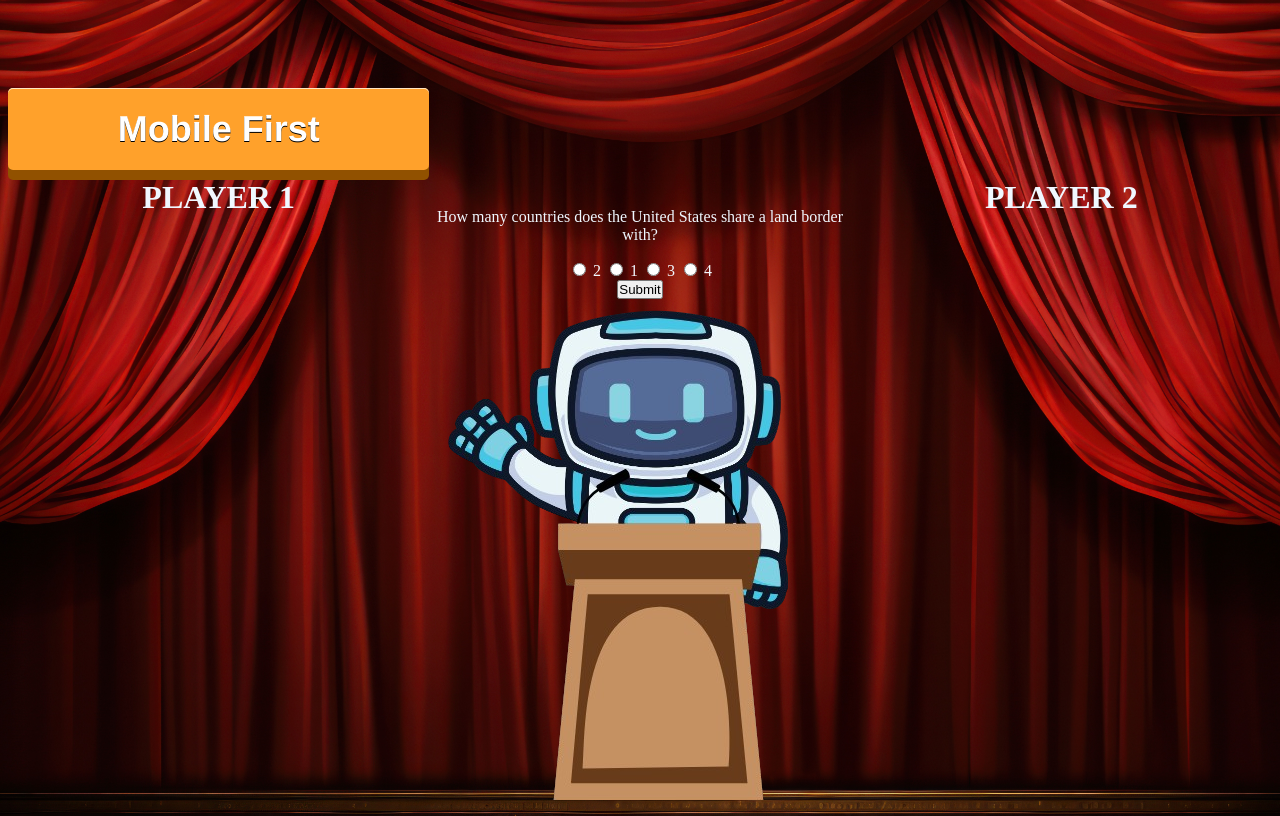
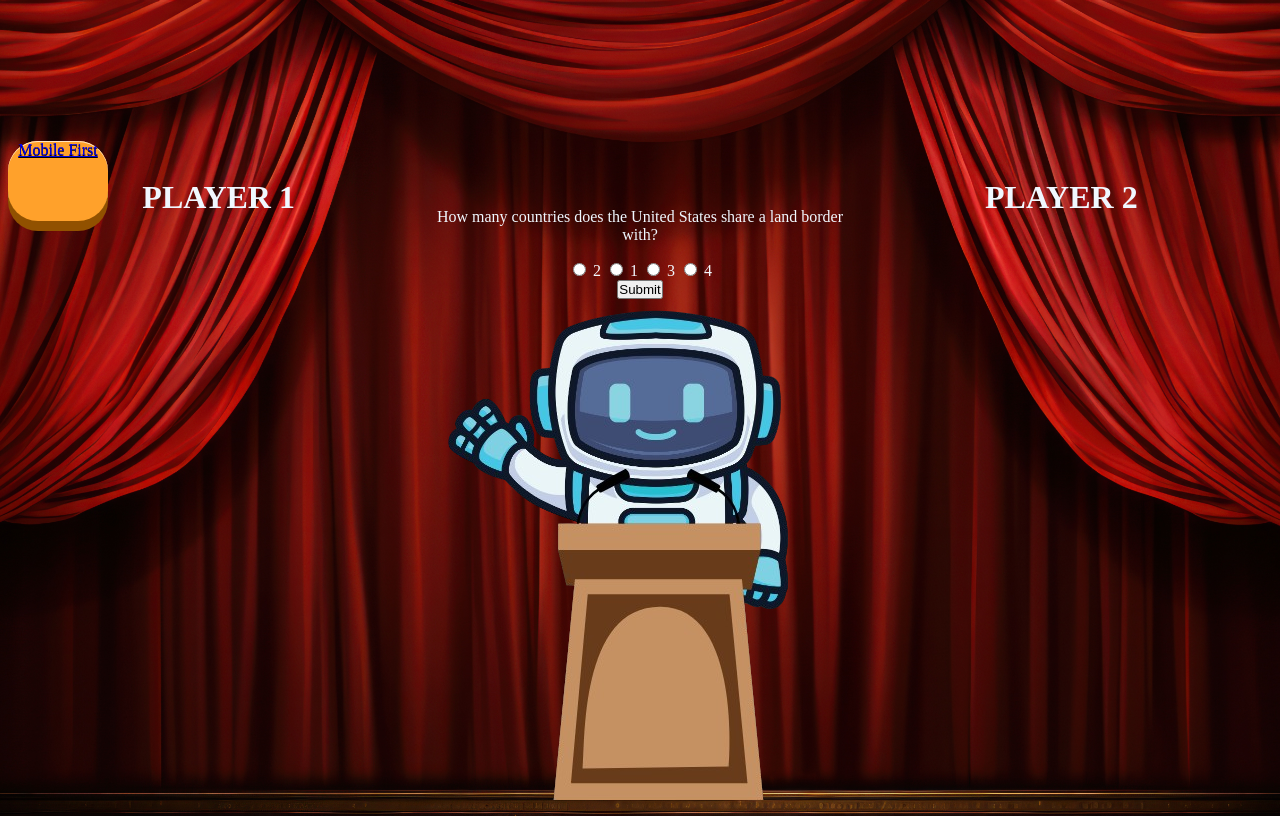
Before and after one commit to RaminKp/MindGrind, a Django app: page / in a window 1280 px wide. Run offline with Django 5.2, Linux system fonts and the light colour scheme; data comes from the database, SQL or seed files in the repository; some web fonts are replaced.

Commit message:
Update styles.css
Added styles for buttons and generally made the UI look better

```diff
--- a/theApp/static/css/styles.css
+++ b/theApp/static/css/styles.css
@@ -23,12 +23,20 @@ body {
 }
 
 .player{
+  display: grid;
+  grid-template-rows: repeat(6,1fr);
 }
 
 .playerTitle{
+  grid-row: 1/2;
   position: relative;
   top: 150px;
   color: aliceblue;
+}
+
+.questionPlace{
+  position: relative;
+  bottom: 40px;
 }
 
 .questionText{
@@ -52,36 +60,24 @@ body {
   right: 20px;
 }
 
-
-
-
-
-
-
+.buttonPlace{
+  grid-row: 5/6;
+  width: fit-content;
+  justify-self: center;
+}
 
 .button a{
-  color:white;
-  font-family:Helvetica, sans-serif;
-  font-weight:bold;
-  font-size:36px;
-  text-align: center;
-  text-decoration:none;
+  width: 100px;
+  height: 80px;
   background-color:#FFA12B;
   display:block;
   position:relative;
-  padding:20px 40px;
 
   -webkit-tap-highlight-color: rgba(0, 0, 0, 0);
   text-shadow: 0px 1px 0px #000;
   filter: dropshadow(color=#000, offx=0px, offy=1px);
-
-  -webkit-box-shadow:inset 0 1px 0 #FFE5C4, 0 10px 0 #915100;
-  -moz-box-shadow:inset 0 1px 0 #FFE5C4, 0 10px 0 #915100;
   box-shadow:inset 0 1px 0 #FFE5C4, 0 10px 0 #915100;
-
-  -webkit-border-radius: 5px;
-  -moz-border-radius: 5px;
-  border-radius: 5px;
+  border-radius: 30px;
 }
 
 .button a:active{
@@ -89,7 +85,7 @@ body {
   background-color:#F78900;
 
   -webkit-box-shadow:inset 0 1px 0 #FFE5C4, inset 0 -3px 0 #915100;
-  -moz-box-shadow:inset 0 1px 0 #FFE5C4, inset 0 -3pxpx 0 #915100;
+  -moz-box-shadow:inset 0 1px 0 #FFE5C4, inset 0 -3px 0 #915100;
   box-shadow:inset 0 1px 0 #FFE5C4, inset 0 -3px 0 #915100;
 }
 
```
